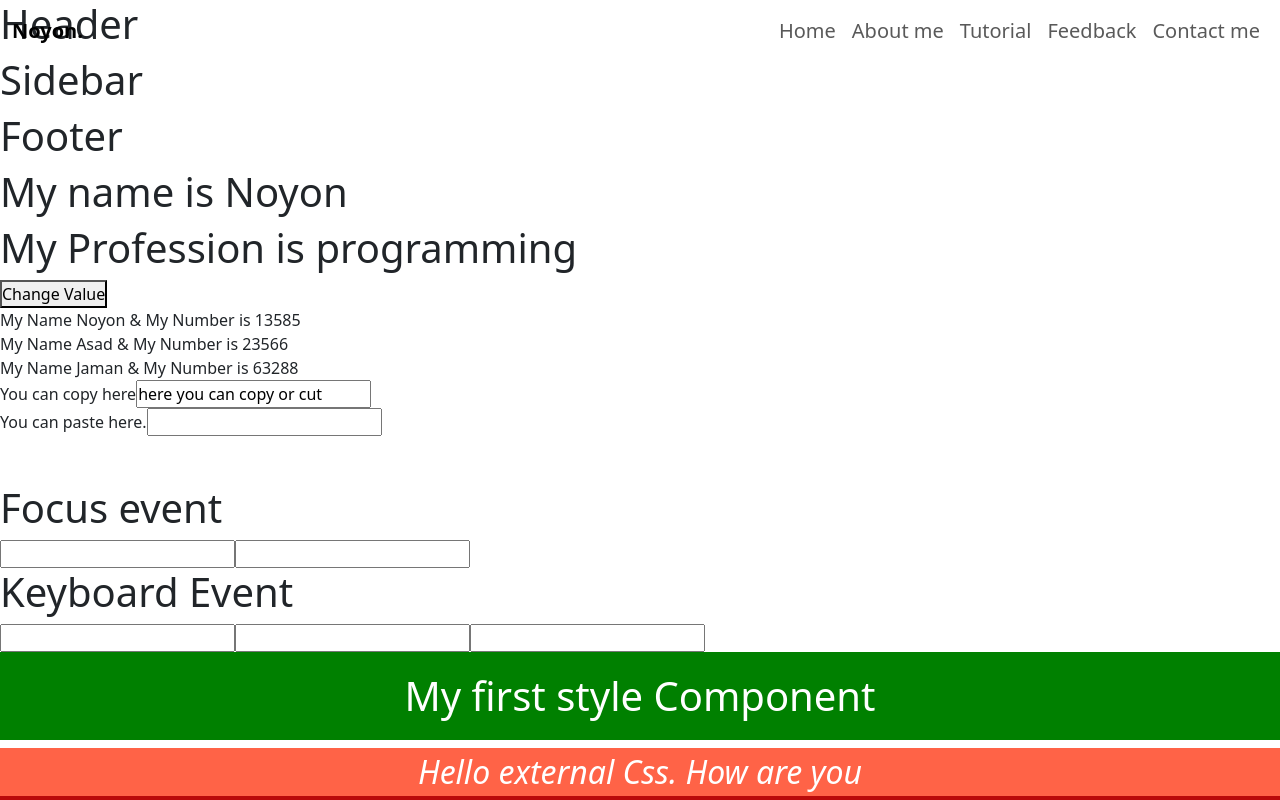
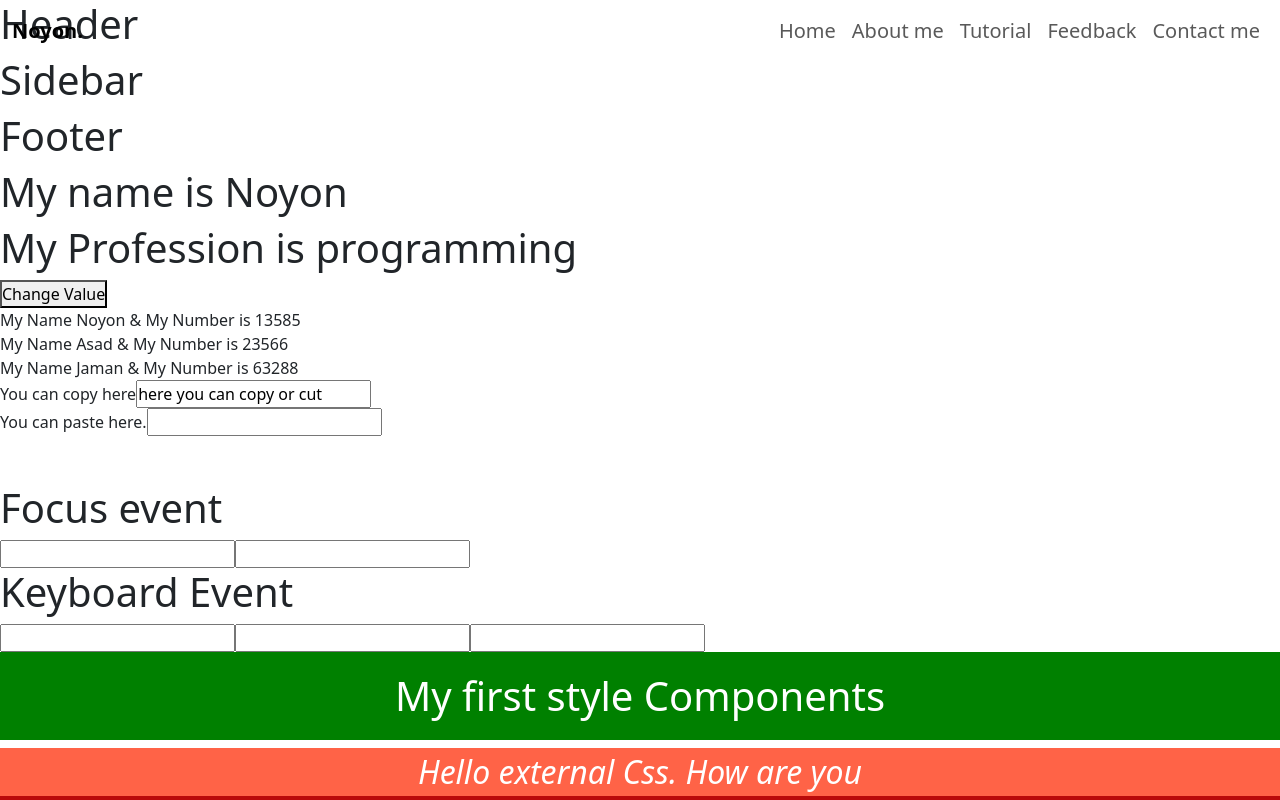
Before and after one commit to Asnoyon/React_Learning, a React (Create React App) app: page / in a window 1280 px wide. Shown: the top 800 px of the page. Built offline with nearby package versions, Linux system fonts and the light colour scheme.

Commit message:
style upgrade

```diff
--- a/src/Pages/Style.jsx
+++ b/src/Pages/Style.jsx
@@ -11,7 +11,7 @@ function Style() {
     }
   return (
     <div>
-        <h1 style={styleH1}>My first style Component</h1>
+        <h1 style={styleH1}>My first style Components</h1>
         <h2 className='noyon'> Hello external Css. How are you</h2>
         <h2 className={NoyonStyles.noyon}> Hello external Css. How are you</h2>
         {/* <button className={NoyonStyles.noyonBtn}>Submit</button> */}
```
